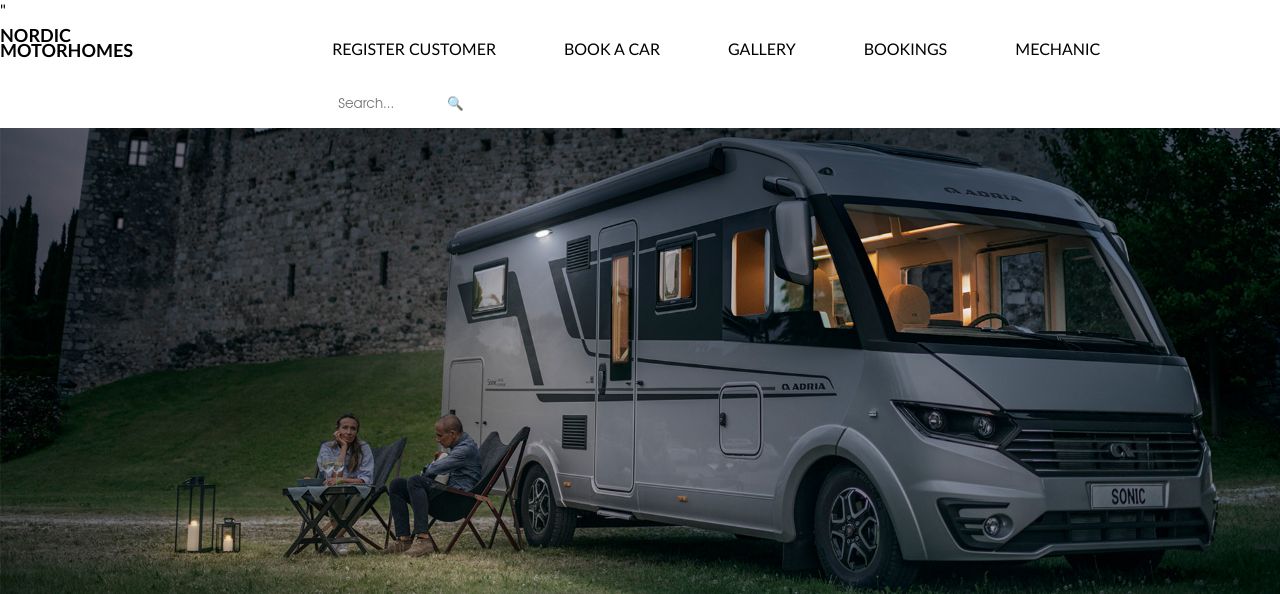
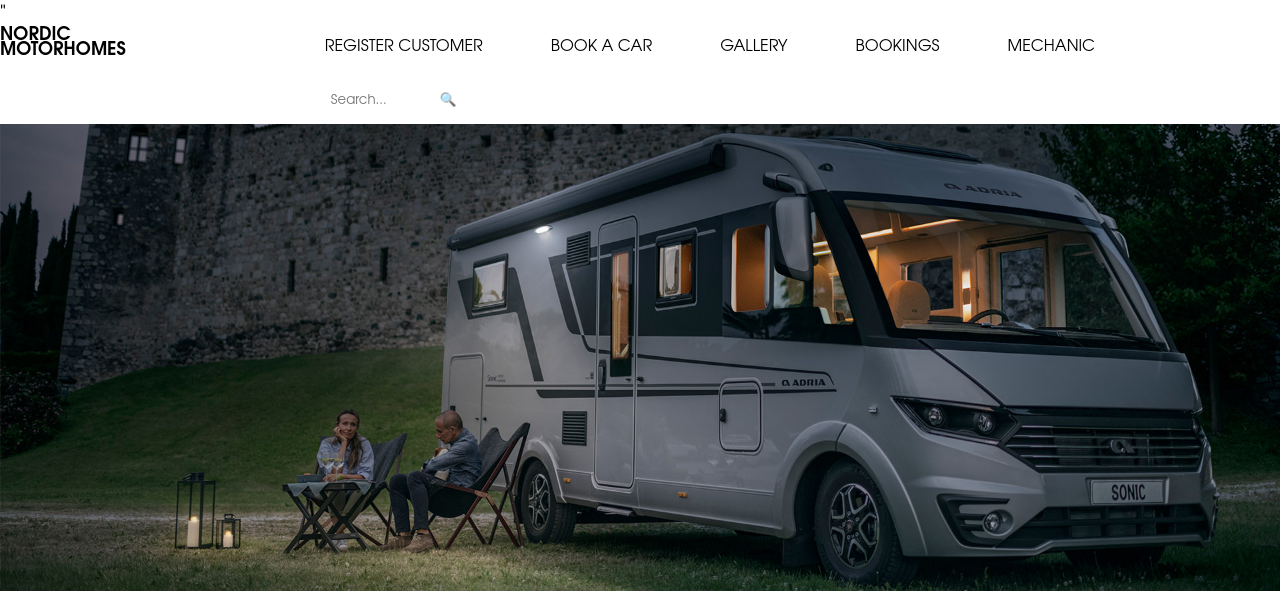
Before and after one commit to moniozd/2ndsemesterproject, a Spring app: page /frontpage/index in a window 1280 px wide. Shown: the top 594 px of the page. Run offline with Thymeleaf, Linux system fonts and the light colour scheme; the template is opened without the code that fills it, so the values that code supplies are empty; some libraries are stand-ins or nearby versions.

Commit message:
another font why not

```diff
--- a/MotorhomesProject/src/main/resources/static/frontpage.css
+++ b/MotorhomesProject/src/main/resources/static/frontpage.css
@@ -6,9 +6,8 @@
     margin: 0;
     font-family: Optima, sans-serif;;
 }
-
 h1 {
-    font-family: Optima, sans-serif;
+    font-family: Avantgarde, TeX Gyre Adventor, URW Gothic L, sans-serif;
     font-size: large;
     line-height: 85%;
 }
@@ -36,7 +35,7 @@
 }
 
 ul#nav-bar li a {
-    font-family: Optima, sans-serif;
+    font-family: Avantgarde, TeX Gyre Adventor, URW Gothic L, sans-serif;
     /*float: right;*/
     display: block;
     color: black;
@@ -176,7 +175,7 @@
     margin: 0;
     border: none;
     background: white;
-    font-family: Avantgarde, TeX Gyre Adventor, URW Gothic L, sans-serif;
+    font-family: Avantgarde, TeX Gyre Adventor, URW Gothic L, sans-serif
 }
 .search-button {
     cursor: pointer;
```
